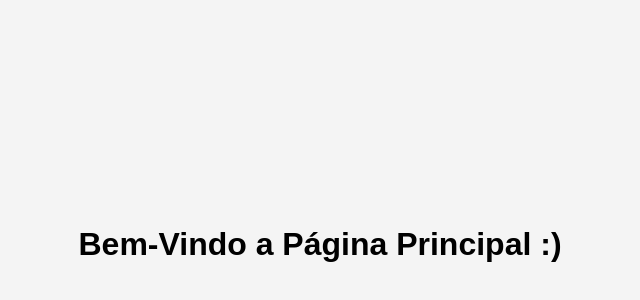
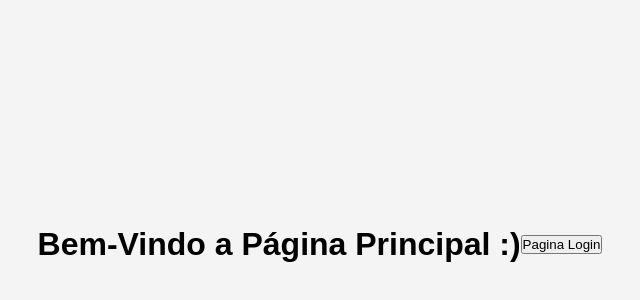
Before and after one commit to Jujuzix/projeto-FrontEnd-PTAC, a Next.js app: page / in a window 1280 px wide. Shown: the part 156-456 px from the top of the page, without its empty margins (320-960 px from the left). Built offline with nearby package versions, Linux system fonts and the light colour scheme.

Commit message:
Botão para pagina login

```diff
--- a/src/app/page.tsx
+++ b/src/app/page.tsx
@@ -11,7 +11,8 @@ export default function Home() {
     return (
       <div className={styles.page}>
         <h1>Bem-Vindo a Página Principal :)</h1>
-
+        <br/>
+        <button onClick={() => route.push('/paginaLogin')}>Pagina Login</button>
       </div>
     );
   }
```
